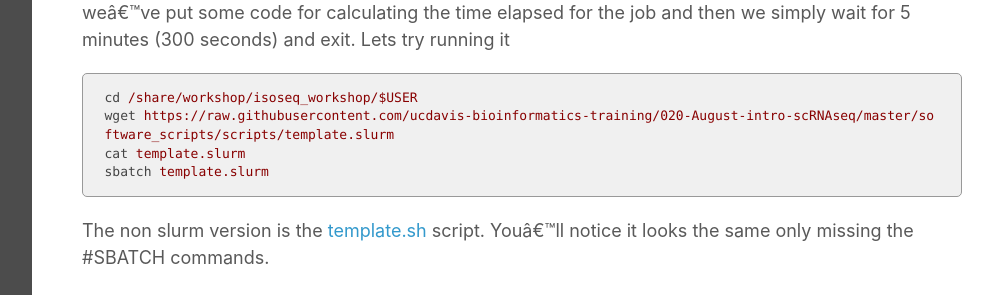
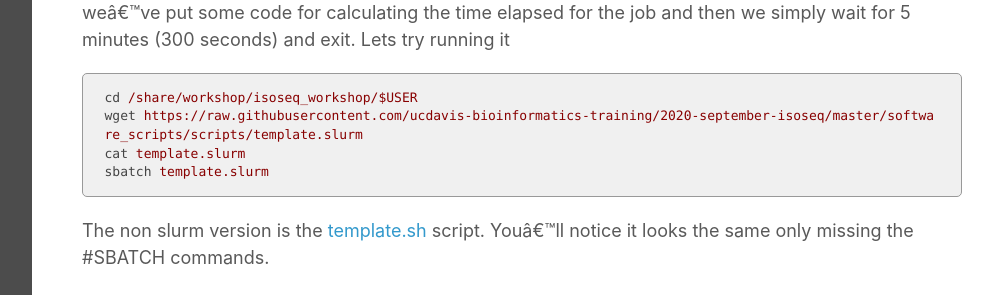
Before and after one commit to cattapre/2020-september-isoseq, a Jekyll site: the page built from CLI/cluster.md, in a window 1280 px wide. Shown: the part 3096-3391 px from the top of the page, without its empty margins (268-1261 px from the left). Built offline with Jekyll 4.4.1, drawn with Linux system fonts in a browser that asks for light colours; our own code applies the rules of GitHub Pages for plain Markdown files; some of the changed lines change nothing that is shown.

Commit message:
update cluster and template

```diff
--- a/CLI/cluster.md
+++ b/CLI/cluster.md
@@ -86,7 +86,7 @@ The first line tells sbatch what scripting language (bash here) the rest of the
 
 
     cd /share/workshop/isoseq_workshop/$USER
-    wget https://raw.githubusercontent.com/ucdavis-bioinformatics-training/020-August-intro-scRNAseq/master/software_scripts/scripts/template.slurm
+    wget https://raw.githubusercontent.com/ucdavis-bioinformatics-training/2020-september-isoseq/master/software_scripts/scripts/template.slurm
     cat template.slurm
     sbatch template.slurm
 
```
Also changed, not shown: 1 other file.
